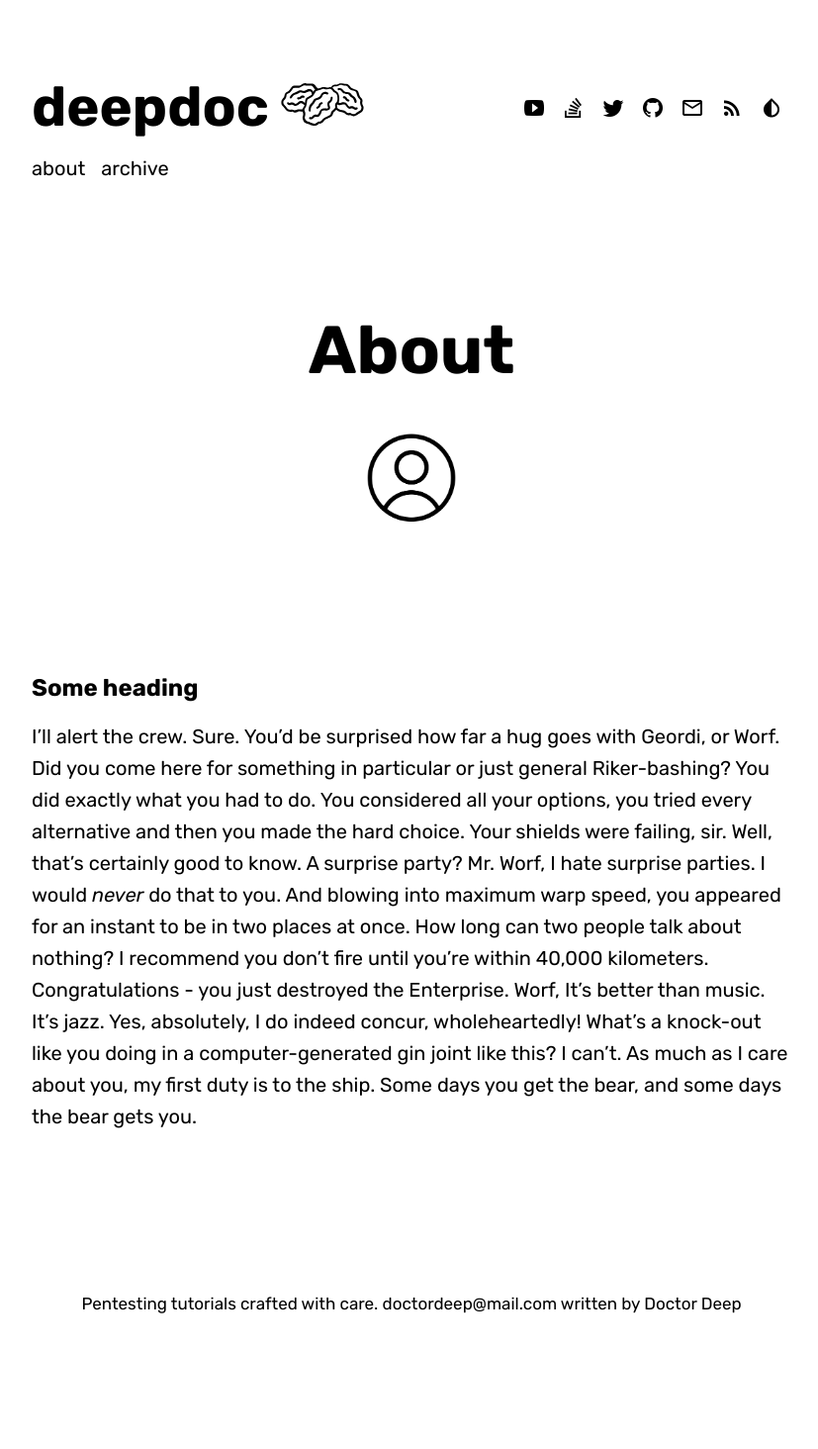
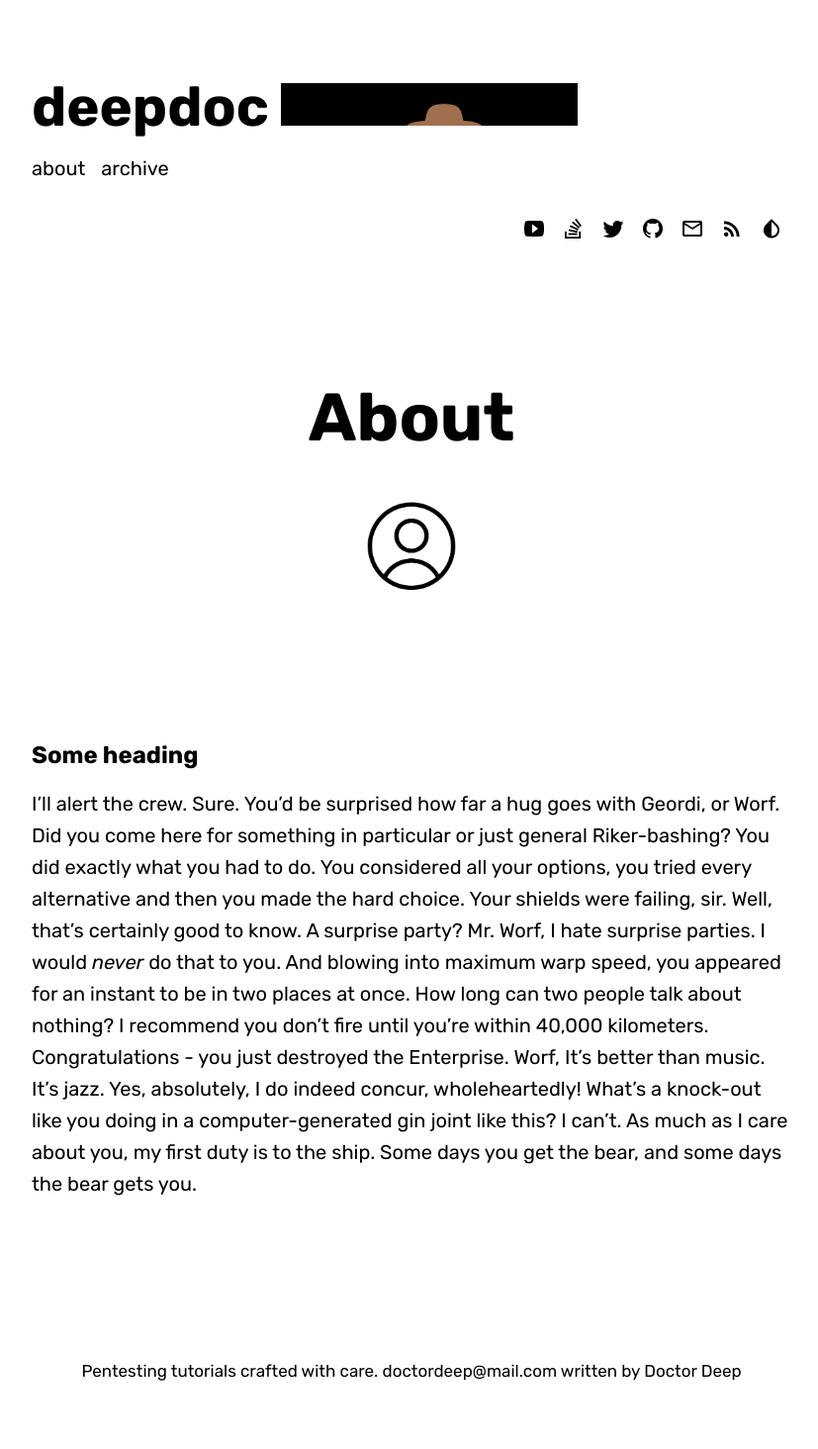
Before and after one commit to deepdoc/deepdoc.github.io, a Jekyll site: the page built from about.md, in a window 1280 px wide. Shown: the whole page at 99% size, without its empty margins (224-1051 px from the left). Built offline with Jekyll 4.4.1, drawn with Linux system fonts in a browser that asks for light colours; some web fonts are replaced; before the commit the page ends 1395 px from its top, so only the background shows below that.

Commit message:
Update _config.yml

```diff
--- a/_config.yml
+++ b/_config.yml
@@ -10,7 +10,7 @@ blog:
                                Pentesting tutorials crafted with care. doctordeep@mail.com
 
 # Layout configuration
-  logo_path                  : "assets/img/dactl.svg" # path to logo file
+  logo_path                  : "assets/img/deepdoc.png" # path to logo file
   search_path                : # "yourgitusername.github.io"
                                # needed for searchbox in archive page
   hero_layout                : true # turn on hero layout for blog and posts
```
